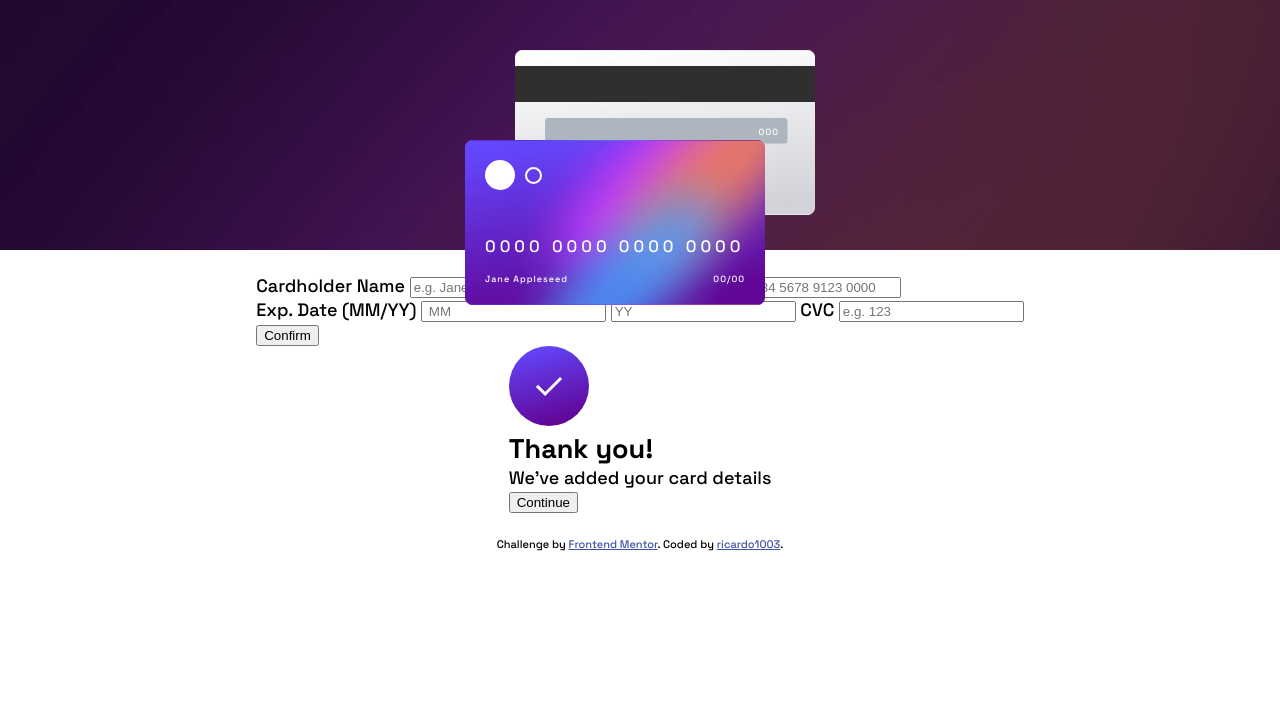
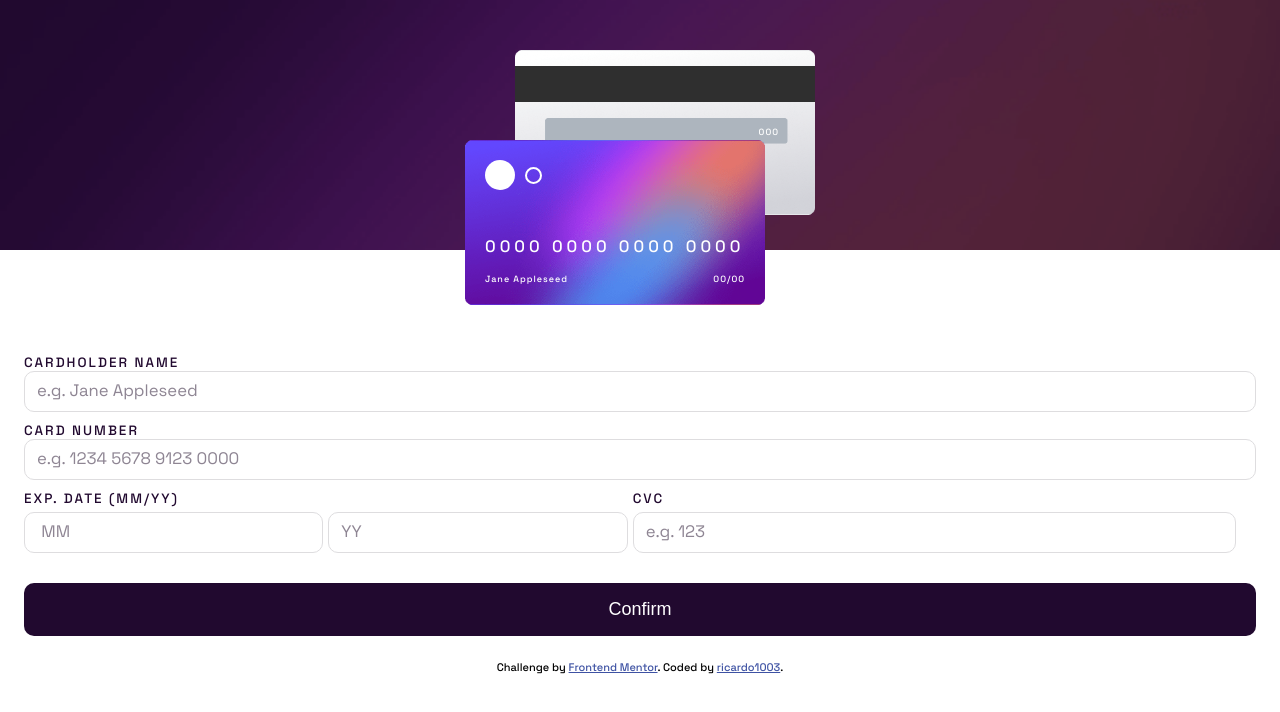
Before and after one commit to ricardo1003/Interactive-card-details-form, a plain HTML site: page index.html in a window 1280 px wide. Drawn offline with Linux system fonts and the light colour scheme.

Commit message:
uncompleted form stylized

```diff
--- a/css/styles.css
+++ b/css/styles.css
@@ -100,16 +100,82 @@ article{
     font-size: .5em;
 }
 
+.uncomplete{
+    width: 100%;
+    padding-top: 5rem;
+    box-sizing: border-box;
+    display: flex;
+    flex-direction: column;
+    gap: 10px;
+}
+label{
+    max-width: 100%;
+    display: flex;
+    flex-direction: column;
+    color: hsl(278, 68%, 11%);
+    font-size: .75em;
+    letter-spacing: 2px;
+    text-transform: uppercase;
+}
+label input{
+    padding: .75rem;
+    border: 1px solid hsl(270, 3%, 87%);
+    border-radius: 10px;
+
+    -webkit-border-radius: 10px;
+    -moz-border-radius: 10px;
+    -ms-border-radius: 10px;
+    -o-border-radius: 10px;
+}
+label input::placeholder{
+    font-family: "Space Grotesk";
+    color: hsl(279, 6%, 55%);
+    font-size: 1.25em;
+}
+.dates{
+    width: 98%;
+    display: grid;
+    grid-template-columns: 50% 50%;
+    gap: 5px;
+}
+.expDate{
+    grid-column: 1/2;
+    display: flex;
+    gap: 5px;
+}
+.expDate div{
+    display: flex;
+    gap: 5px;
+}
+.expDate div input{
+    width: 50%;
+}
+.cvc{
+    grid-column: 2/3;
+    gap: 5px;
+}
+.uncomplete button{
+    width: 100%;
+    padding: 1rem;
+    margin-top: 20px;
+    border: none;
+    border-radius: 10px;
+    background-color: hsl(278, 68%, 11%);
+    color: white;
+    font-size: 1em;
+
+    -webkit-border-radius: 10px;
+    -moz-border-radius: 10px;
+    -ms-border-radius: 10px;
+    -o-border-radius: 10px;
+}
 
 
 
 
-
-
-
-
-
-
+.noDisplay{
+    display: none;
+}
 
 
 .attribution { font-size: 11px; text-align: center; }
--- a/index.html
+++ b/index.html
@@ -37,12 +37,15 @@
         <label for="number">Card Number
           <input type="number" name="number" id="number" placeholder="e.g. 1234 5678 9123 0000">
         </label>
-        <div>
-          <label for="dateM">Exp. Date (MM/YY)
-            <input type="number" name="month" id="dateM" placeholder=" MM">
-            <input type="number" name="month" id="dateY" placeholder="YY">
+        <div class="dates">
+          <label for="dateM" class="expDate">
+            Exp. Date (MM/YY)
+            <div>
+              <input type="number" name="month" id="dateM" placeholder=" MM">
+              <input type="number" name="month" id="dateY" placeholder="YY">
+            </div>
           </label>
-          <label for="cvc">CVC
+          <label for="cvc" class="cvc">CVC
             <input type="number" name="cvc" id="cvc" placeholder="e.g. 123">
           </label>
         </div>
```
